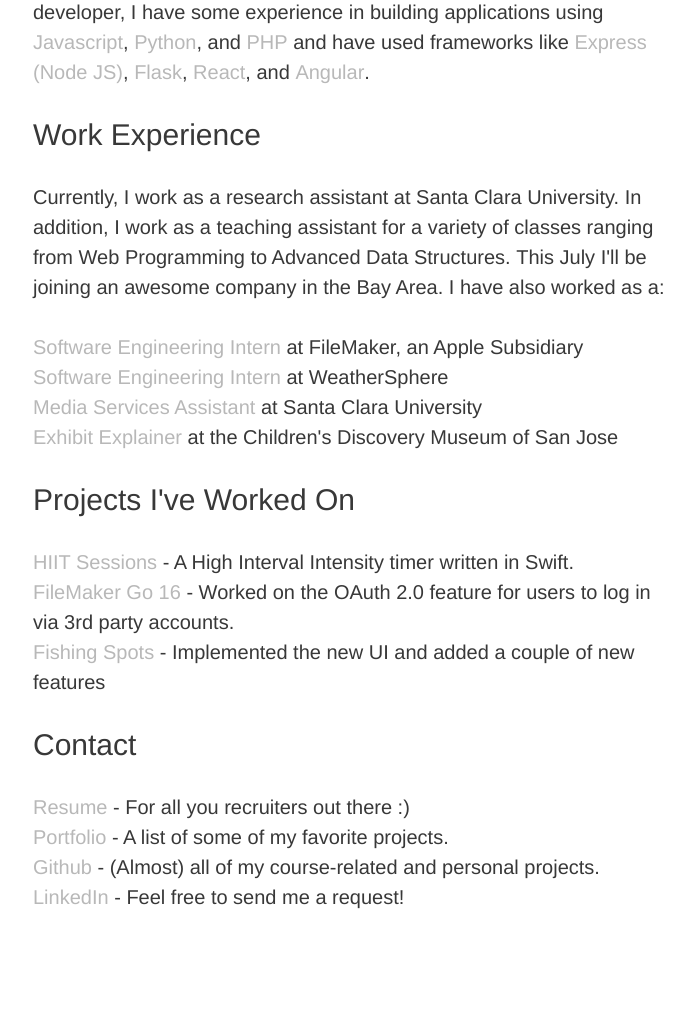
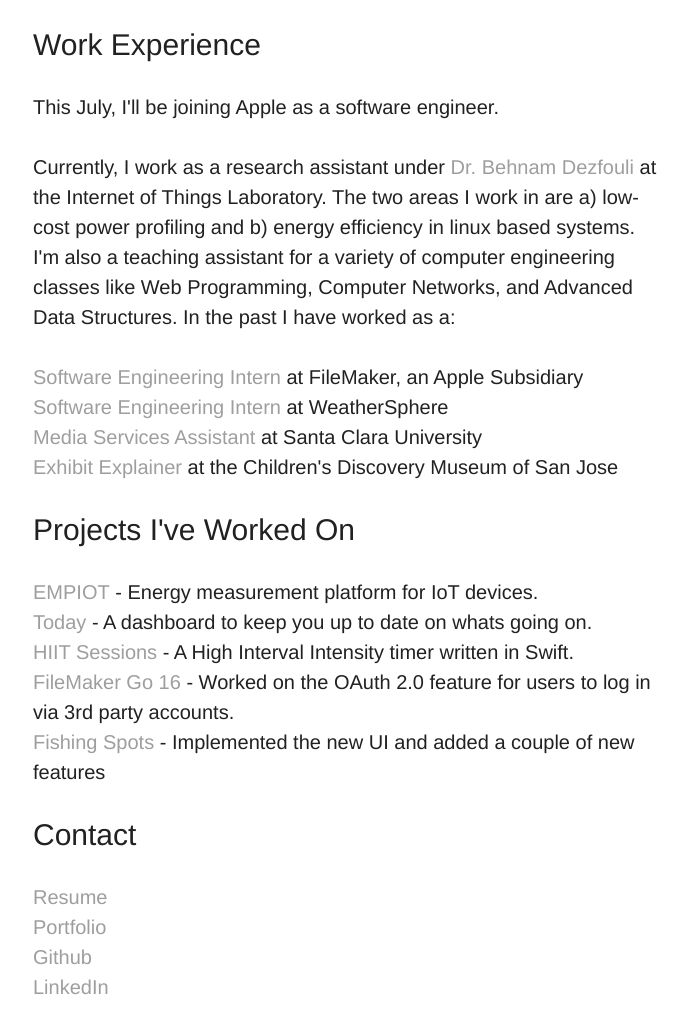
Before and after one commit to lilwizeguy/lilwizeguy.github.io, a plain HTML site: page index.html in a window 1280 px wide. Shown: the part 614-1648 px from the top of the page, without its empty margins (291-985 px from the left). Before the commit the page ends 1569 px from the top, so only its background shows below. Drawn offline with Linux system fonts and the light colour scheme.

Commit message:
font color changes, description changes, updated resume

```diff
--- a/index.html
+++ b/index.html
@@ -33,14 +33,14 @@
                 font-family: 'Helvetica', sans-serif;
                 font-size: 15pt;
                 line-height: 1.5;
-                color: #383838;
+                color: #212121;
                 font-weight: 300;
             }
 
             a {
-                color: #B8B8B8;
+                color: #9e9e9e;
                 text-decoration: none;
-                font-weight: 400;
+                font-weight: 500;
             }
 
             a:hover {
@@ -58,12 +58,12 @@
 
             .lightBold {
                 font-weight: 500;
-                color: #B8B8B8;
+                color: #9e9e9e;
             }
 
             .darkBold {
                 font-weight: 500;
-                color: #B8B8B8;
+                color: #9e9e9e;
             }
 
 
@@ -129,21 +129,23 @@
             <div class="sectionWrapper">
                 <h2>About Me</h2>
                 <div>
-                    I am currently a masters student at Santa Clara University studying Computer Science and Engineering with an emphasis in Data Science.  I also do full stack web and mobile developement to the side.  Apart from those, my interests include music, sneakers, running, and boba.  If any of these things interests you, please feel free to contact me!
+                    I am currently a masters student at Santa Clara University studying Computer Science and Engineering.  I also develop iOS and web applications on the side.  Apart from that, I'm super into music, tinkering, running, and coffee.
                 </div>
             </div>
 
             <div class="sectionWrapper">
                 <h2>Technical Skills</h2>
                 <div>
-                    I'm constantly making an effort to keep up with the newest languages and frameworks available.  As a research assistant, I use <span class = "darkBold">C</span> and <span class = "darkBold">C++</span> for software development, <span class = "darkBold">Python</span> and <span class = "darkBold">Bash</span> for scripting, and <span class = "darkBold">Matlab</span> for data analysis.  My prior work experience has consisted of iOS development in both <span class = "darkBold">Objective C</span> and <span class = "darkBold">Swift</span>.  As a full stack web developer, I have some experience in building applications using <span class = "darkBold">Javascript</span>, <span class = "darkBold">Python</span>, and <span class = "darkBold">PHP</span> and have used frameworks like <span class = "darkBold">Express (Node JS)</span>, <span class = "darkBold">Flask</span>, <span class = "darkBold">React</span>, and <span class = "darkBold">Angular</span>.
+                    As a research assistant, I use <span class = "darkBold">C</span> and <span class = "darkBold">C++</span> for software development, <span class = "darkBold">Python</span> and <span class = "darkBold">Bash</span> for scripting, and <span class = "darkBold">Matlab</span> for data analysis.  My prior work experience has consisted of iOS development in both <span class = "darkBold">Objective C</span> and <span class = "darkBold">Swift</span>.  I also have experience in building applications using <span class = "darkBold">Javascript</span>, <span class = "darkBold">Python</span>, and <span class = "darkBold">PHP</span> and have used frameworks like <span class = "darkBold">Express (Node JS)</span>, <span class = "darkBold">Flask</span>, <span class = "darkBold">React</span>, and <span class = "darkBold">Angular</span>.
                 </div>
             </div>
 
             <div class="sectionWrapper">
             	<h2>Work Experience</h2>
-            	Currently, I work as a research assistant at Santa Clara University. In addition, I work as a teaching assistant for a variety of classes ranging from Web Programming to Advanced Data Structures.  <b>This July I'll be joining an awesome company in the Bay Area.</b>  I have also worked as a:
-
+                This July, I'll be joining Apple as a software engineer.
+                <br/>
+                <br/>
+            	Currently, I work as a research assistant under <a href="http://behnam.dezfouli.com">Dr. Behnam Dezfouli</a> at the Internet of Things Laboratory. The two areas I work in are a) low-cost power profiling and b) energy efficiency in linux based systems.  I'm also a teaching assistant for a variety of computer engineering classes like Web Programming, Computer Networks, and Advanced Data Structures.  In the past I have worked as a:
                 <br/>
                 <br/>
                 <div>
@@ -156,6 +158,10 @@
 
             <div class="sectionWrapper">
             	<h2>Projects I've Worked On</h2>
+                <a href="https://arxiv.org/pdf/1804.04794.pdf">EMPIOT</a> - Energy measurement platform for IoT devices.
+                <br/>
+                <a href="https://today.lilwizeguy.me">Today</a> - A dashboard to keep you up to date on whats going on.
+                <br/>
         		<a href="https://itunes.apple.com/us/app/hiit-sessions/id1034676941?mt=8">HIIT Sessions</a> - A High Interval Intensity timer written in Swift.
         		<br/>
         		<a href="https://itunes.apple.com/us/app/filemaker-go-16/id1097917885?mt=8">FileMaker Go 16</a> - Worked on the OAuth 2.0 feature for users to log in via 3rd party accounts.
@@ -169,13 +175,13 @@
 
             <div class="sectionWrapper">
                 <h2>Contact</h2>
-                <a href="Images/resume.pdf">Resume</a> - For all you recruiters out there :)
+                <a href="Images/resume.pdf">Resume</a>
                 <br/>
-                <a href="http://madebymanny.com/">Portfolio</a> - A list of some of my favorite projects.
+                <a href="http://madebymanny.com/">Portfolio</a>
                 <br/>
-                <a href="https://github.com/manny1995">Github</a> - (Almost) all of my course-related and personal projects.
+                <a href="https://github.com/manny1995">Github</a>
                 <br/>
-                <a href="https://linkedin.com/in/immanuel-amirtharaj-4661b053">LinkedIn</a> - Feel free to send me a request!
+                <a href="https://linkedin.com/in/immanuel-amirtharaj-4661b053">LinkedIn</a>
             </div>
         </div>
     </body>
```
Also changed, not shown: 2 other files.
